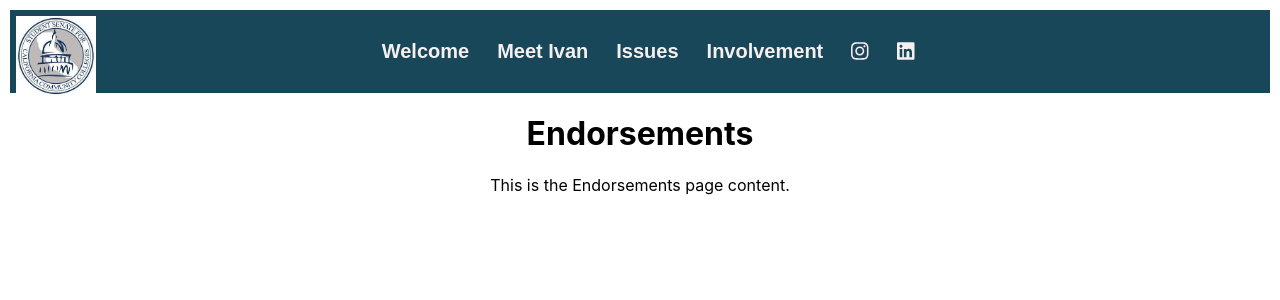
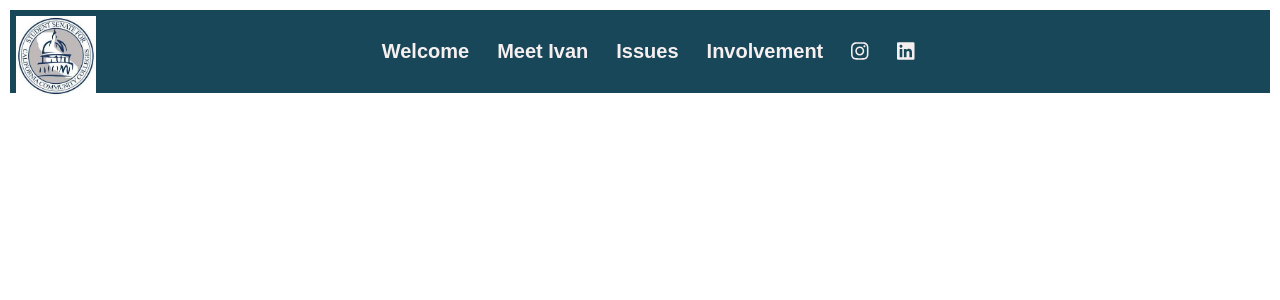
Before and after one commit to studentsenateccc/ivan4prez, a React (Create React App) app in the folder about-me/: page /endorsements in a window 1280 px wide. Shown: the top 300 px of the page. Built offline with nearby package versions, Linux system fonts and the light colour scheme.

Commit message:
changes to style

```diff
--- a/about-me/src/App.js
+++ b/about-me/src/App.js
@@ -3,7 +3,6 @@ import './App.css';
 import { BrowserRouter as Router, Route, Switch } from 'react-router-dom'; // Import BrowserRouter
 import HomePage from './components/HomePage';
 import AboutMe from './components/AboutMePage';
-import Endorsements from './components/EndorsementsPage';
 import Platform from './components/PlatformPage';
 import Involvement from './components/InvolvementPage';
 import Navbar from './Navbar';
@@ -28,7 +27,6 @@ function App() {
           <Switch>
             <Route exact path="/" component={HomePage} />
             <Route path="/about-me" component={AboutMe} />
-            <Route path="/endorsements" component={Endorsements} />
             <Route path="/platform" component={Platform} />
             <Route path="/involvement" component={Involvement} />
           </Switch>
--- a/about-me/src/components/AboutMePage.js
+++ b/about-me/src/components/AboutMePage.js
@@ -4,14 +4,9 @@ import coverPage from '../images/cover-page.png';
 import welcome from '../images/welcome.png'
 import aboutme from '../images/aboutme.png';
 
-import '../styles.css';
-
-
-
 export default function AboutMePage() {
   return (
     <>
-    <div className='container'>
       <div className="bg-gray-800">
         <div className="relative">
           <img
@@ -78,7 +73,6 @@ export default function AboutMePage() {
 
         </div>
       </div>
-      </div>
     </>
   )
 }
--- a/about-me/src/components/EndorsementsPage.js
+++ /dev/null
@@ -1,12 +0,0 @@
-import React from 'react';
-
-const EndorsementsPage = () => {
-  return (
-    <div>
-      <h1>Endorsements</h1>
-      <p>This is the Endorsements page content.</p>
-    </div>
-  );
-}
-
-export default EndorsementsPage;
--- a/about-me/src/components/HomePage.js
+++ b/about-me/src/components/HomePage.js
@@ -3,11 +3,9 @@ import coverPage from '../images/cover-page.png';
 import ivanVP from '../images/ivanVP.jpg';
 import React from 'react';
 import '../App.css';
-import '../styles.css';
 
 const HomePage = () => {
         return (
-          <div className='container'>
                 <div className="App">
                         <header className="App-header" >
                         </header>
@@ -43,7 +41,6 @@ const HomePage = () => {
             </div>
                 </div>
         </div>
-      </div>
 
         );
 }
--- a/about-me/src/components/InvolvementPage.js
+++ b/about-me/src/components/InvolvementPage.js
@@ -2,13 +2,11 @@ import React from 'react';
 import IvanInDC from '../images/IvanInDC.JPG';
 import coverPage from '../images/cover-page.png';
 import aboutme from '../images/aboutme.png';
-import '../styles.css';
 
 
 export default function InvolvementPage() {
   return (
     <>
-    <div className='container'>
       <div className="bg-gray-800">
         <div className="relative">
           <img
@@ -96,7 +94,6 @@ export default function InvolvementPage() {
 
         </div>
       </div>
-      </div>
     </>
   )
 }
--- a/about-me/src/components/PlatformPage.js
+++ b/about-me/src/components/PlatformPage.js
@@ -5,9 +5,10 @@ import Issues from '../images/Issues.png';
 import '../styles.css';
 
 
-export default function AboutMePage() {
+export default function PlatformPage() {
   return (
     <>
+    <div class="container">
     <div class="image-container">
       <div className="bg-gray-800">
         <div className="relative">
@@ -125,6 +126,7 @@ export default function AboutMePage() {
         </div>
       </div>
       </div>
+      </div>
     </>
   )
 }
--- a/about-me/src/styles.css
+++ b/about-me/src/styles.css
@@ -1,10 +1,10 @@
+/* styles.css */
+
 .container {
         display: flex;
         flex-direction: column; /* For phone view */
-}
 
 @media (min-width: 768px) {
-    .container {
         flex-direction: row; /* For laptop view */
-    }
 }
+}
```
